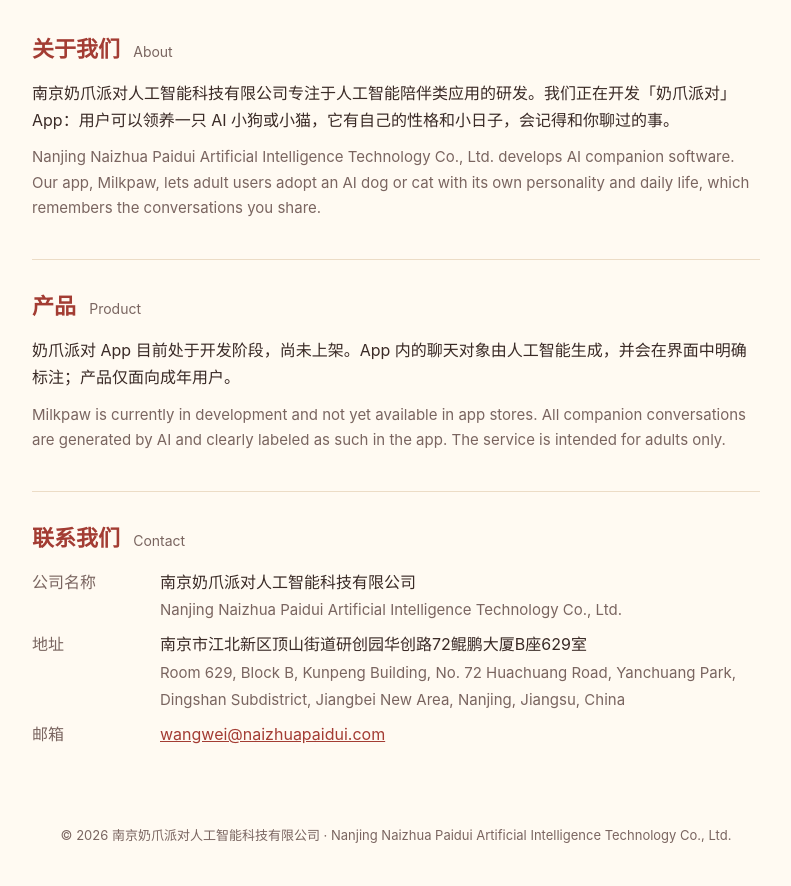
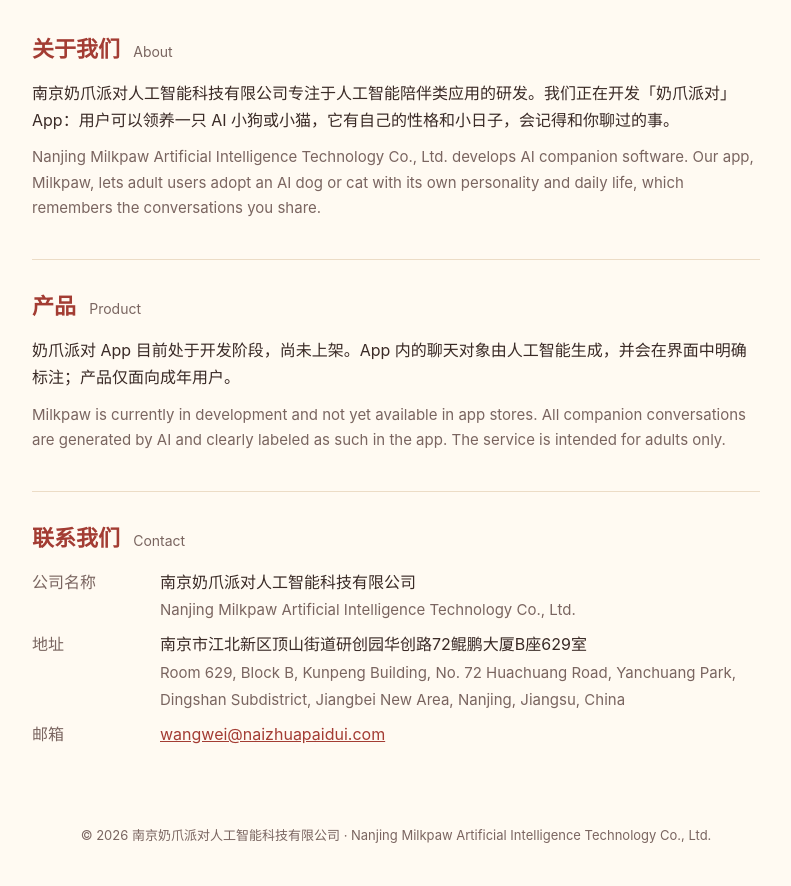
Before and after one commit to wei445560-bot/naizhuapaidui-site, a plain HTML site: page index.html in a window 1280 px wide. Shown: the part 506-1392 px from the top of the page, without its empty margins (244-1035 px from the left). Drawn offline with Linux system fonts and the light colour scheme.

Commit message:
官网英文名改为邓白氏核定名称 Nanjing Milkpaw Artificial Intelligence Technology Co., Ltd.
Co-Authored-By: Claude Opus 5.5 <noreply@anthropic.com>

```diff
--- a/index.html
+++ b/index.html
@@ -4,7 +4,7 @@
 <meta charset="utf-8">
 <meta name="viewport" content="width=device-width, initial-scale=1">
 <title>奶爪派对 Milkpaw</title>
-<meta name="description" content="南京奶爪派对人工智能科技有限公司 Nanjing Naizhua Paidui Artificial Intelligence Technology Co., Ltd.">
+<meta name="description" content="南京奶爪派对人工智能科技有限公司 Nanjing Milkpaw Artificial Intelligence Technology Co., Ltd.">
 <link rel="icon" href="favicon.png">
 <style>
   :root {
@@ -74,7 +74,7 @@
     <section>
       <h2>关于我们 <small>About</small></h2>
       <p>南京奶爪派对人工智能科技有限公司专注于人工智能陪伴类应用的研发。我们正在开发「奶爪派对」App：用户可以领养一只 AI 小狗或小猫，它有自己的性格和小日子，会记得和你聊过的事。</p>
-      <p class="en-block">Nanjing Naizhua Paidui Artificial Intelligence Technology Co., Ltd. develops AI companion software. Our app, Milkpaw, lets adult users adopt an AI dog or cat with its own personality and daily life, which remembers the conversations you share.</p>
+      <p class="en-block">Nanjing Milkpaw Artificial Intelligence Technology Co., Ltd. develops AI companion software. Our app, Milkpaw, lets adult users adopt an AI dog or cat with its own personality and daily life, which remembers the conversations you share.</p>
     </section>
 
     <section>
@@ -87,7 +87,7 @@
       <h2>联系我们 <small>Contact</small></h2>
       <dl>
         <dt>公司名称</dt>
-        <dd>南京奶爪派对人工智能科技有限公司<br><span class="en-block">Nanjing Naizhua Paidui Artificial Intelligence Technology Co., Ltd.</span></dd>
+        <dd>南京奶爪派对人工智能科技有限公司<br><span class="en-block">Nanjing Milkpaw Artificial Intelligence Technology Co., Ltd.</span></dd>
         <dt>地址</dt>
         <dd>南京市江北新区顶山街道研创园华创路72鲲鹏大厦B座629室<br><span class="en-block">Room 629, Block B, Kunpeng Building, No. 72 Huachuang Road, Yanchuang Park, Dingshan Subdistrict, Jiangbei New Area, Nanjing, Jiangsu, China</span></dd>
         <dt>邮箱</dt>
@@ -96,6 +96,6 @@
     </section>
   </main>
 
-  <footer>© 2026 南京奶爪派对人工智能科技有限公司 · Nanjing Naizhua Paidui Artificial Intelligence Technology Co., Ltd.</footer>
+  <footer>© 2026 南京奶爪派对人工智能科技有限公司 · Nanjing Milkpaw Artificial Intelligence Technology Co., Ltd.</footer>
 </body>
 </html>
```
